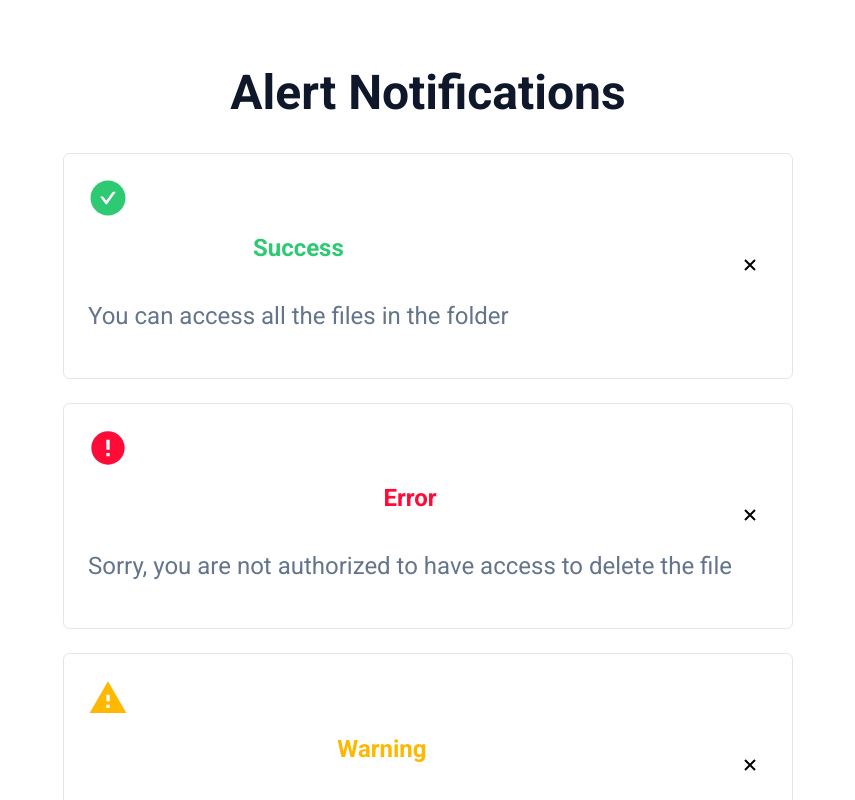
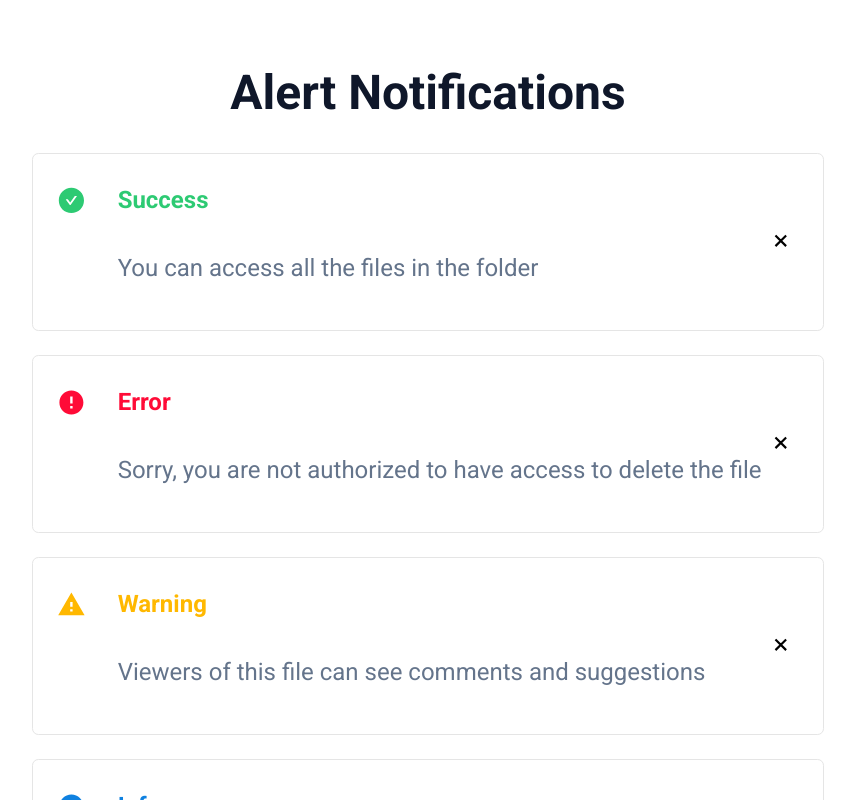
Before and after one commit to CLL-NxtWave-Submissions/alert-notifications, a React (Create React App) app: page / in a window 1280 px wide. Shown: the top 800 px of the page, without its empty margins (212-1067 px from the left). Built offline with nearby package versions, Linux system fonts and the light colour scheme; a web font is replaced by a local one.

Commit message:
Adjusted CSS styling of JSX elements in Notification component

```diff
--- a/src/components/Notification/index.css
+++ b/src/components/Notification/index.css
@@ -11,26 +11,28 @@
 
 .notification-content-container {
   display: flex;
-  flex-direction: column;
-  justify-content: center;
+  align-items: flex-start;
+  width: 100%;
 }
 
 .notification-icon-container {
   display: flex;
   flex-direction: column;
   height: 100%;
+  margin-right: 2rem;
 }
 
 .notification-icon {
-  height: 2.5rem;
-  width: 2.5rem;
+  height: 1.8rem;
+  width: 1.8rem;
+  margin-top: 0.5rem;
 }
 
 .notification-header-description-container {
   display: flex;
   flex-direction: column;
   justify-content: space-between;
-  align-items: center;
+  align-items: flex-start;
   height: 100%;
 }
 
@@ -41,6 +43,7 @@
 
 .notification-header {
   font-weight: 550;
+  margin-top: 0.5rem;
 }
 
 .notification-description {
@@ -56,8 +59,8 @@
 
 .notification-close-button-icon {
   color: #475569;
-  height: 1.5rem;
-  width: 1.5rem;
+  height: 1.6rem;
+  width: 1.6rem;
 }
 
 .success-notification {
```
